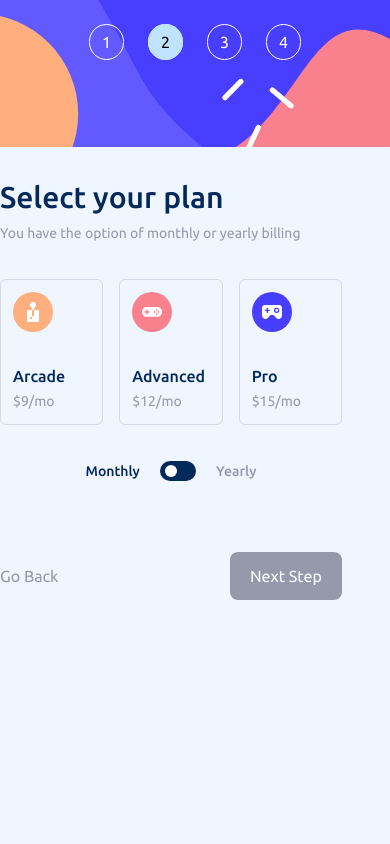
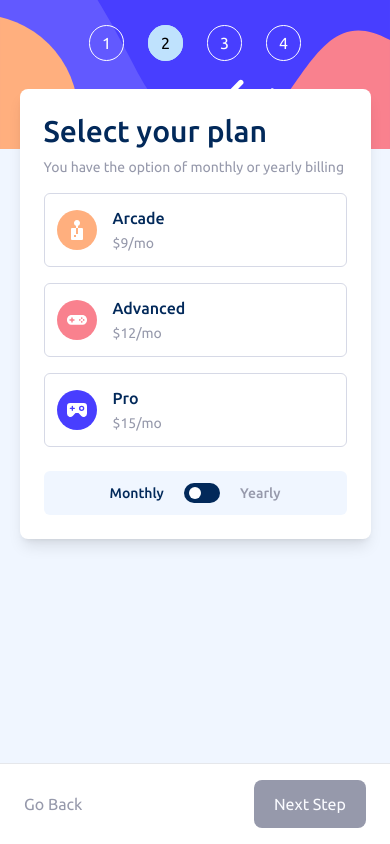
Before and after one commit to BarrosVentura/multi-step-form, a Next.js app: page /plan in a window 390 px wide. Built offline with nearby package versions, Linux system fonts and the light colour scheme.

Commit message:
Responsividade das duas primeiras telas mais refatorações

```diff
--- a/src/app/plan/layout.tsx
+++ b/src/app/plan/layout.tsx
@@ -1,17 +1,16 @@
+import { Body } from "@/components/Body";
+
 export default function PlanLayout({
   children,
 }: {
   children: React.ReactNode;
 }) {
   return (
-    <main className="pt-8 flex flex-col pr-12">
-      <h1 className="text-3xl font-medium text-marine-blue mb-2">
-        Select your plan
-      </h1>
-      <p className="text-cool-gray text-sm mb-9">
-        You have the option of monthly or yearly billing
-      </p>
+    <Body
+      title="Select your plan"
+      paragraph="You have the option of monthly or yearly billing"
+    >
       {children}
-    </main>
+    </Body>
   );
 }
--- a/src/app/plan/page.tsx
+++ b/src/app/plan/page.tsx
@@ -8,6 +8,7 @@ import { SelectCard } from "@/components/SelectCard";
 import { useRouter } from "next/navigation";
 import { Switch } from "@/components/Switch";
 import { PLAN_PRICES } from "@/prices/plan";
+import { ButtonContainer } from "@/components/ButtonContainer";
 
 export default function Plan() {
   const { handleFormContent, formContent } = useFormProvider();
@@ -44,7 +45,7 @@ export default function Plan() {
       onSubmit={handleSubmit(handleNextStep)}
     >
       <div>
-        <div className="grid grid-cols-3 gap-4">
+        <div className="grid md:grid-cols-3 grid-cols-1 gap-4">
           {PLAN_PRICES.map(({ name, icon, monthly, yearly }) => (
             <SelectCard
               key={name}
@@ -70,7 +71,7 @@ export default function Plan() {
           )}
         />
       </div>
-      <div className="flex justify-between items-center">
+      <ButtonContainer>
         <button
           onClick={handleGoBack}
           className="text-cool-gray hover:text-marine-blue transition-all"
@@ -85,7 +86,7 @@ export default function Plan() {
         >
           Next Step
         </button>
-      </div>
+      </ButtonContainer>
     </form>
   );
 }
--- a/src/app/user/layout.tsx
+++ b/src/app/user/layout.tsx
@@ -1,17 +1,16 @@
+import { Body } from "@/components/Body";
+
 export default function UserLayout({
   children,
 }: {
   children: React.ReactNode;
 }) {
   return (
-    <main className="flex flex-col md:pt-8 md:pr-12 md:pl-0 md:pb-0  md:w-auto md:mt-0 rounded-lg bg-white w-[90%] m-auto mt-[-60px] p-6">
-      <h1 className="text-3xl font-medium text-marine-blue mb-2">
-        Personal info
-      </h1>
-      <p className="text-cool-gray text-sm mb-4">
-        Please provide your name, email address and phone number.
-      </p>
+    <Body
+      title="Personal info"
+      paragraph="Please provide your name, email address and phone number."
+    >
       {children}
-    </main>
+    </Body>
   );
 }
--- a/src/app/user/page.tsx
+++ b/src/app/user/page.tsx
@@ -6,6 +6,8 @@ import { zodResolver } from "@hookform/resolvers/zod";
 import { useForm } from "react-hook-form";
 import { useFormProvider } from "../form-provider";
 import { useRouter } from "next/navigation";
+import { Button } from "@/components/Button";
+import { ButtonContainer } from "@/components/ButtonContainer";
 
 export default function User() {
   const { handleFormContent, formContent } = useFormProvider();
@@ -64,12 +66,9 @@ export default function User() {
           placeholder="e.g. +1 234 567 890"
         />
       </div>
-
-      <div className="md:static md:bg-transparent md:p-0 md:border-transparent absolute bottom-0 left-0 bg-white w-full p-6 flex justify-end border-t ">
-        <button className=" bg-marine-blue text-light-gray py-3 px-5 rounded-md hover:brightness-125 transition-all">
-          Next Step
-        </button>
-      </div>
+      <ButtonContainer>
+        <Button>Next Step</Button>
+      </ButtonContainer>
     </form>
   );
 }
--- /dev/null
+++ b/src/components/Body.tsx
@@ -0,0 +1,17 @@
+export function Body({
+  title,
+  paragraph,
+  children,
+}: {
+  title: string;
+  paragraph: string;
+  children: React.ReactNode;
+}) {
+  return (
+    <main className="flex flex-col md:pt-8 md:pr-12 md:pl-0 md:pb-0  md:w-auto md:mt-0 md:shadow-none rounded-lg bg-white w-[90%] m-auto mt-[-60px] p-6 shadow-lg">
+      <h1 className="text-3xl font-medium text-marine-blue mb-2">{title}</h1>
+      <p className="text-cool-gray text-sm mb-4">{paragraph}</p>
+      {children}
+    </main>
+  );
+}
--- /dev/null
+++ b/src/components/Button.tsx
@@ -0,0 +1,7 @@
+export function Button({ children }: { children: React.ReactNode }) {
+  return (
+    <button className=" bg-marine-blue text-light-gray py-3 px-5 rounded-md hover:brightness-125 transition-all">
+      {children}
+    </button>
+  );
+}
--- /dev/null
+++ b/src/components/ButtonContainer.tsx
@@ -0,0 +1,12 @@
+export function ButtonContainer({ children }: { children: React.ReactNode }) {
+  const isMultipleChildren = Array(children).flat(1).length > 1;
+  return (
+    <div
+      className={`md:static md:bg-transparent md:mt-5 md:p-0 md:border-transparent absolute bottom-0 left-0 bg-white w-full px-6 py-4 flex ${
+        isMultipleChildren ? "justify-between" : "justify-end"
+      } border-t `}
+    >
+      {children}
+    </div>
+  );
+}
--- a/src/components/SelectCard.tsx
+++ b/src/components/SelectCard.tsx
@@ -46,16 +46,20 @@ export function SelectCard({
       />
       <label
         htmlFor={id}
-        className={`border border-light-gray rounded-md p-3 ${peerStateVariants[id].border} ${peerStateVariants[id].background} cursor-pointer hover:border-purplish-blue transition-colors`}
+        className={`border border-light-gray rounded-md p-3 ${peerStateVariants[id].border} ${peerStateVariants[id].background} cursor-pointer hover:border-purplish-blue transition-colors md:block flex gap-4`}
       >
         <Image src={icon} alt="" />
-        <p className="capitalize mt-8 text-marine-blue font-medium">{title}</p>
+        <div>
+          <p className="capitalize md:mt-8 text-marine-blue font-medium">
+            {title}
+          </p>
           <span className="text-cool-gray text-sm">{price}</span>
           {showDiscount && (
             <span className="text-xs text-marine-blue block mt-1">
               2 months free
             </span>
           )}
+        </div>
       </label>
     </>
   );
```
Lines whose indentation alone changed are shown as unchanged.
